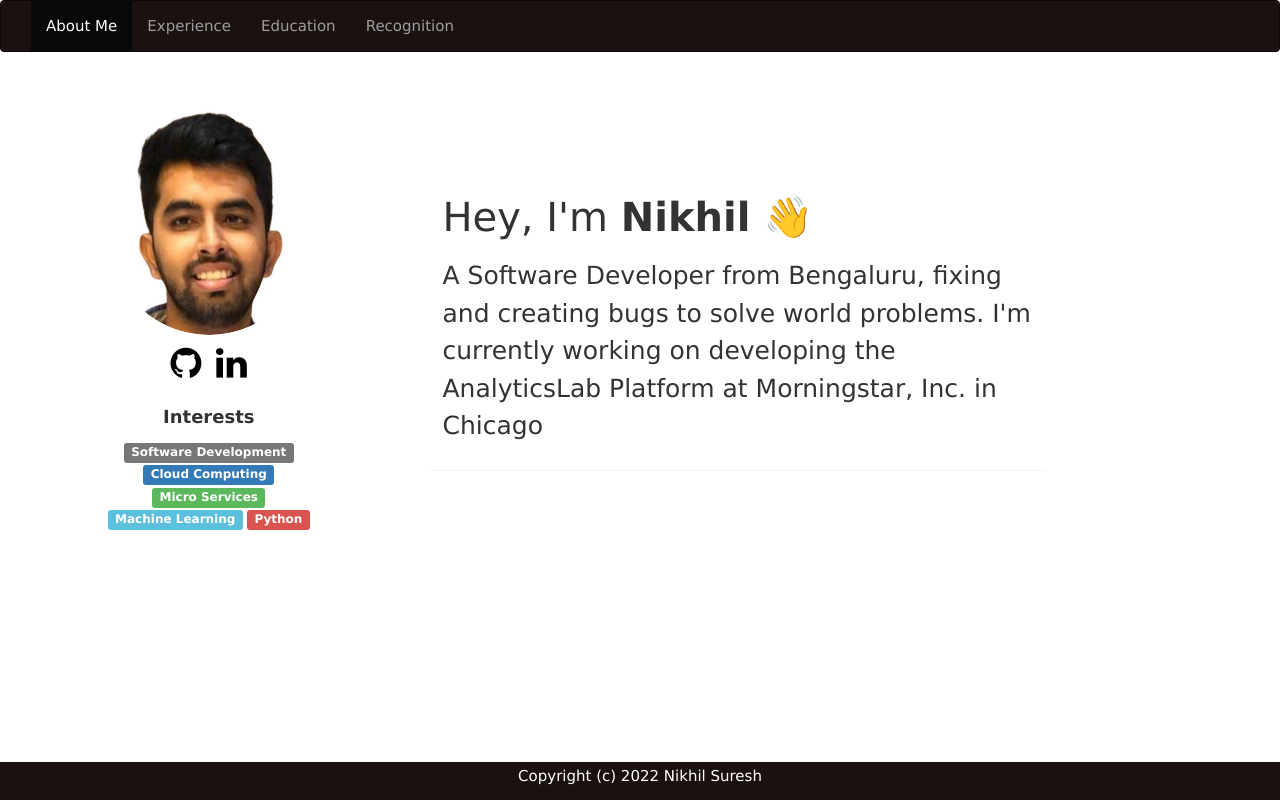
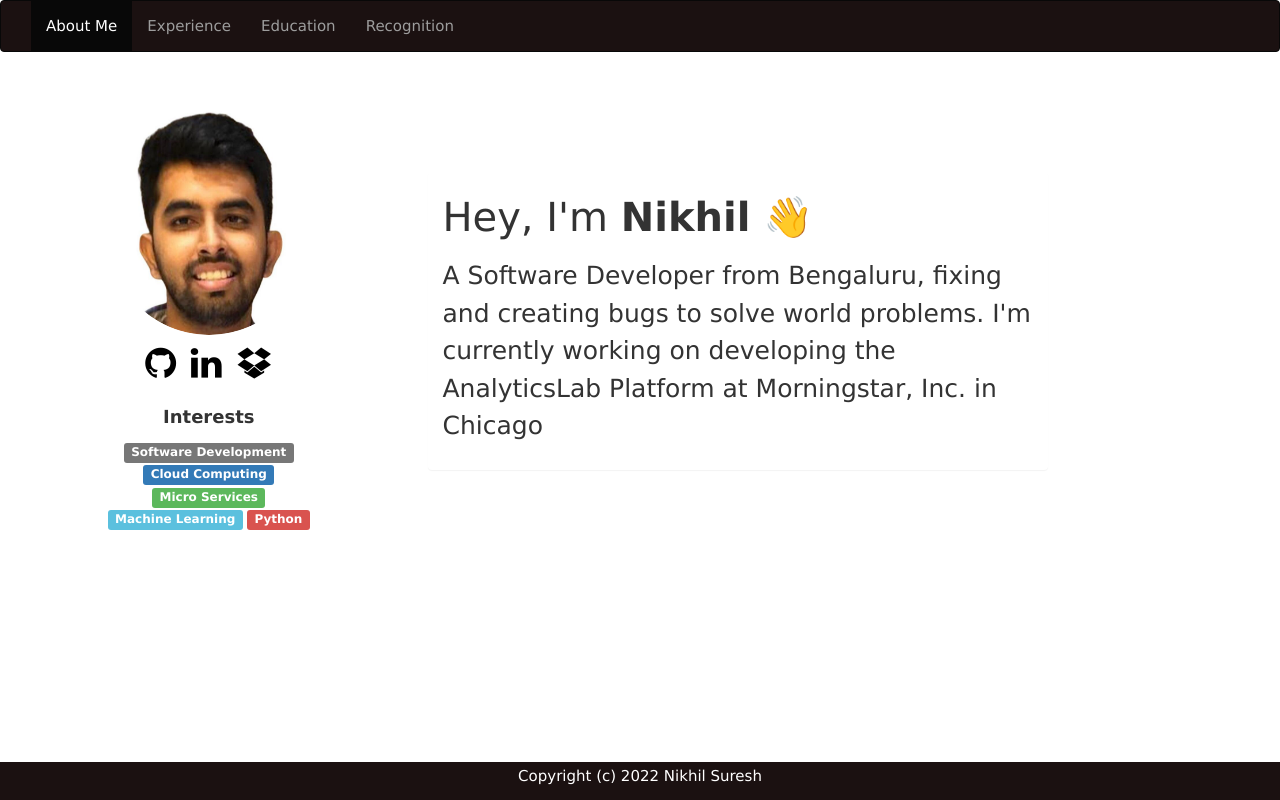
Before and after one commit to nik1097/personalPortfolio, a plain HTML site: page index.html in a window 1280 px wide. Drawn offline with nearby package versions, Linux system fonts and the light colour scheme.

Commit message:
updated resume

```diff
--- a/index.html
+++ b/index.html
@@ -54,7 +54,8 @@
                     <p class=interests-text>
                         <a href="https://github.com/nik1097"><i class="fa fa-github fa_custom fa-2x"></i></a>&ensp;
                         <a href="https://www.linkedin.com/in/nikhil-suresh97/"><i
-                                class="fa fa-linkedin fa_custom fa-2x"></i></a>
+                                class="fa fa-linkedin fa_custom fa-2x"></i></a>&ensp;
+                        <a href="Nikhil Suresh Resume.pdf"><i class="fa fa-dropbox fa_custom fa-2x"></i></a>
                     </p>
                     <div class="interests-text">
                         <p><strong>Interests</strong></p>
```
Also changed, not shown: 1 other file.
